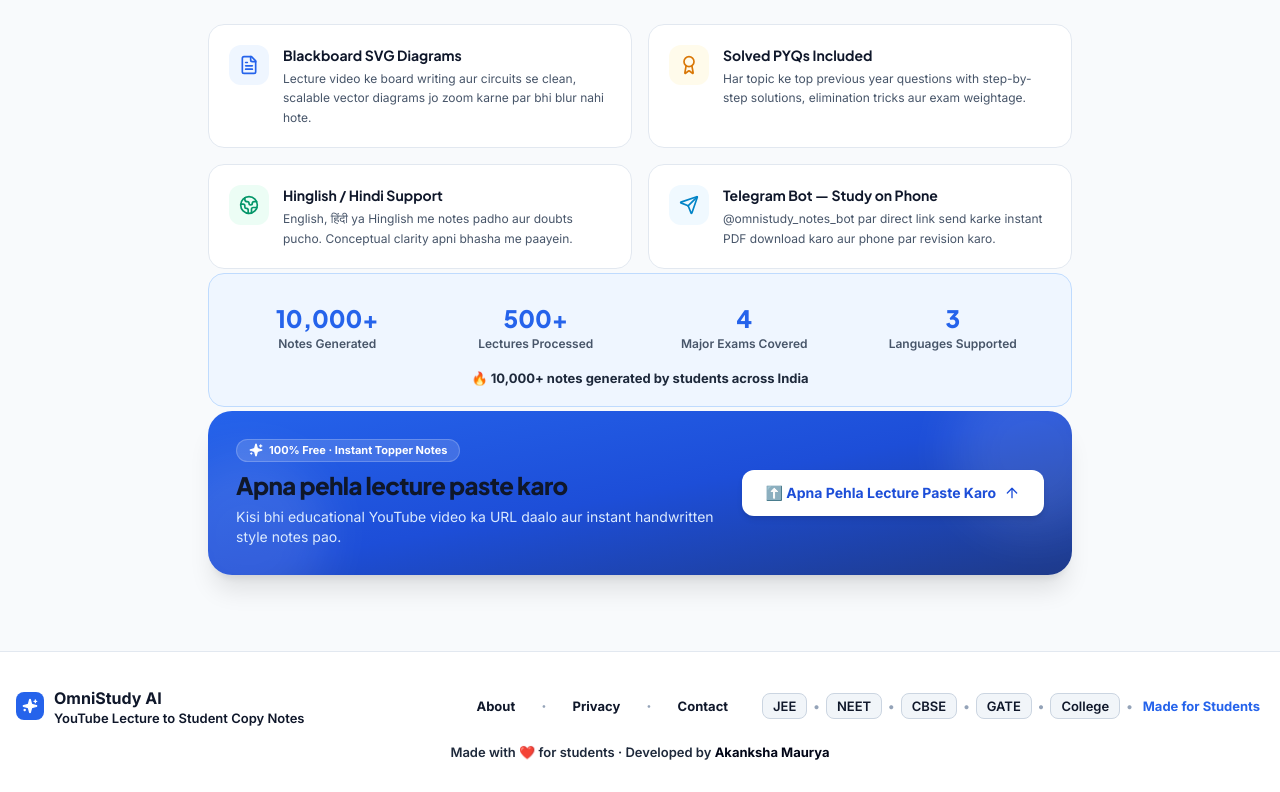
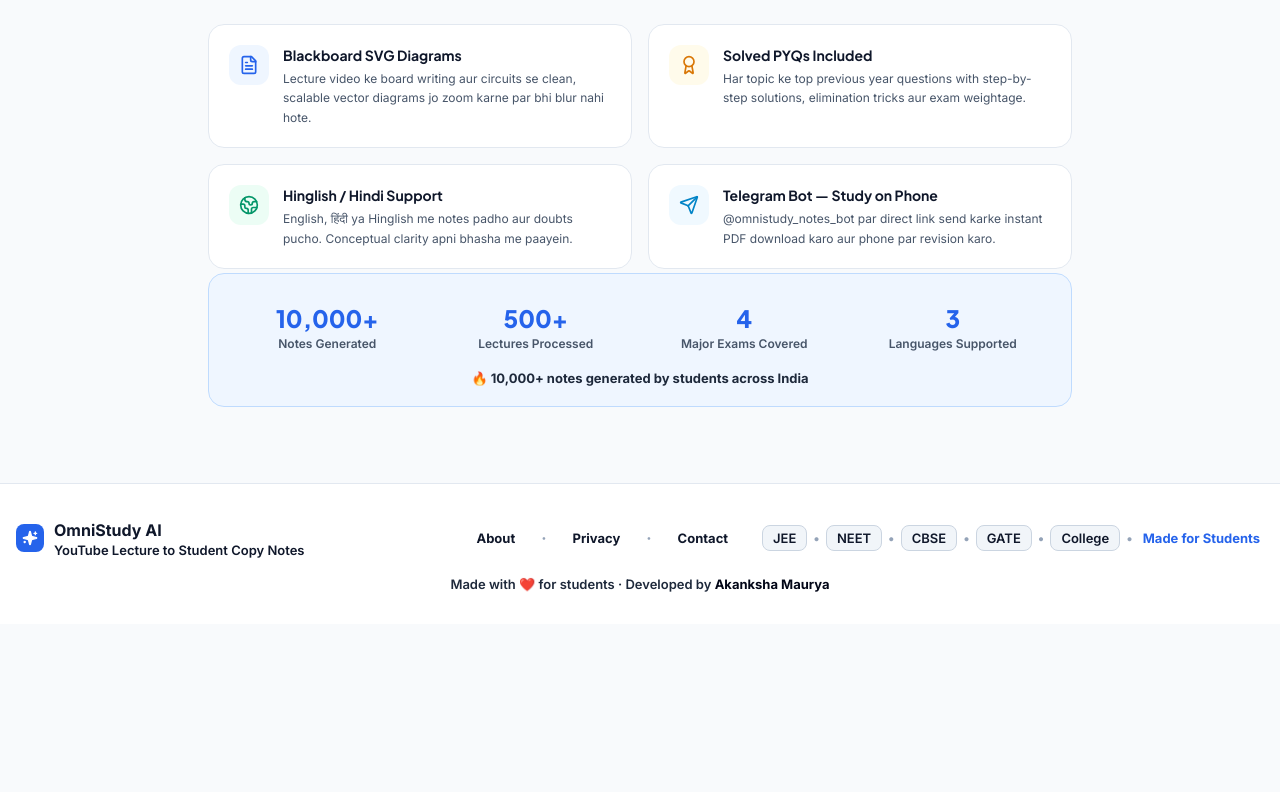
Before and after one commit to akankshama97/OmniStudy-AI, a React (Vite) app in the folder client/: page / in a window 1280 px wide. Shown: the part 1229-2021 px from the top of the page. After the commit the page ends 1853 px from the top, so only its background shows below. Built offline with nearby package versions, Linux system fonts and the light colour scheme; no server answers.

Commit message:
fix(ui): remove final dark CTA banner for simple and clean homepage UI

```diff
--- a/client/src/App.jsx
+++ b/client/src/App.jsx
@@ -271,11 +271,7 @@
               </div>
             </div>
           ) : (
-            <HomepageSections onScrollToInput={() => {
-              window.scrollTo({ top: 0, behavior: 'smooth' });
-              const inputEl = document.querySelector('input[type="url"]');
-              if (inputEl) inputEl.focus();
-            }} />
+            <HomepageSections />
           )}
         </div>
 
--- a/client/src/components/HomepageSections.jsx
+++ b/client/src/components/HomepageSections.jsx
@@ -7,9 +7,7 @@
   Award,
   Globe2,
   Send,
-  ArrowRight,
-  ArrowUp,
-  Sparkles
+  ArrowRight
 } from 'lucide-react';
 
 /* ─────────────────────────────────────────────
@@ -234,50 +232,9 @@
 }
 
 /* ─────────────────────────────────────────────
-   5. FINAL CTA STRIP – "Apna pehla lecture paste karo" + Smooth Scroll
-───────────────────────────────────────────── */
-export function FinalCTAStrip({ onScrollToInput }) {
-  return (
-    <section aria-labelledby="final-cta-heading" className="w-full max-w-4xl mx-auto px-3 sm:px-4 my-6 sm:my-8">
-      <div className="p-6 sm:p-7 rounded-3xl bg-gradient-to-br from-[#2563EB] via-[#1D4ED8] to-[#1E3A8A] text-white shadow-xl relative overflow-hidden flex flex-col sm:flex-row items-center justify-between gap-5 text-center sm:text-left">
-
-        {/* Glow effects */}
-        <div className="absolute -top-10 -right-10 w-40 h-40 bg-white/10 rounded-full blur-xl pointer-events-none" aria-hidden="true" />
-        <div className="absolute -bottom-10 -left-10 w-40 h-40 bg-white/10 rounded-full blur-xl pointer-events-none" aria-hidden="true" />
-
-        <div className="relative z-10 max-w-xl space-y-1.5">
-          <div className="inline-flex items-center gap-1.5 px-3 py-0.5 rounded-full bg-white/15 text-white text-[11px] font-bold border border-white/20 font-sans">
-            <Sparkles className="w-3.5 h-3.5 fill-white" aria-hidden="true" />
-            <span>100% Free · Instant Topper Notes</span>
-          </div>
-          <h2 id="final-cta-heading" className="text-xl sm:text-2xl font-extrabold font-['Plus_Jakarta_Sans'] tracking-tight leading-tight">
-            Apna pehla lecture paste karo
-          </h2>
-          <p className="text-xs sm:text-sm text-blue-100 font-sans leading-relaxed">
-            Kisi bhi educational YouTube video ka URL daalo aur instant handwritten style notes pao.
-          </p>
-        </div>
-
-        <div className="relative z-10 flex flex-col sm:flex-row items-center gap-2.5 w-full sm:w-auto shrink-0">
-          <button
-            type="button"
-            onClick={onScrollToInput}
-            className="w-full sm:w-auto px-6 py-3 rounded-xl bg-white text-[#1D4ED8] hover:bg-blue-50 font-extrabold text-xs sm:text-sm flex items-center justify-center gap-2 shadow-md hover:shadow-lg transition-all cursor-pointer active:scale-95 min-h-[46px] font-sans focus-visible:outline-none focus-visible:ring-2 focus-visible:ring-white"
-          >
-            <span>⬆️ Apna Pehla Lecture Paste Karo</span>
-            <ArrowUp className="w-4 h-4" aria-hidden="true" />
-          </button>
-        </div>
-
-      </div>
-    </section>
-  );
-}
-
-/* ─────────────────────────────────────────────
    COMBINED EXPORT
 ───────────────────────────────────────────── */
-export default function HomepageSections({ onScrollToInput }) {
+export default function HomepageSections() {
   return (
     <div className="space-y-1">
       {/* 0. Telegram Banner directly below sample cards */}
@@ -288,8 +245,6 @@
       <FeaturesGrid />
       {/* 3. Stats Line (Placeholder) */}
       <StatsLine />
-      {/* 4. Final CTA Strip ("Apna pehla lecture paste karo") */}
-      <FinalCTAStrip onScrollToInput={onScrollToInput} />
       {/* Bottom spacer for mobile navbar */}
       <div className="h-6 sm:h-8" aria-hidden="true" />
     </div>
```
